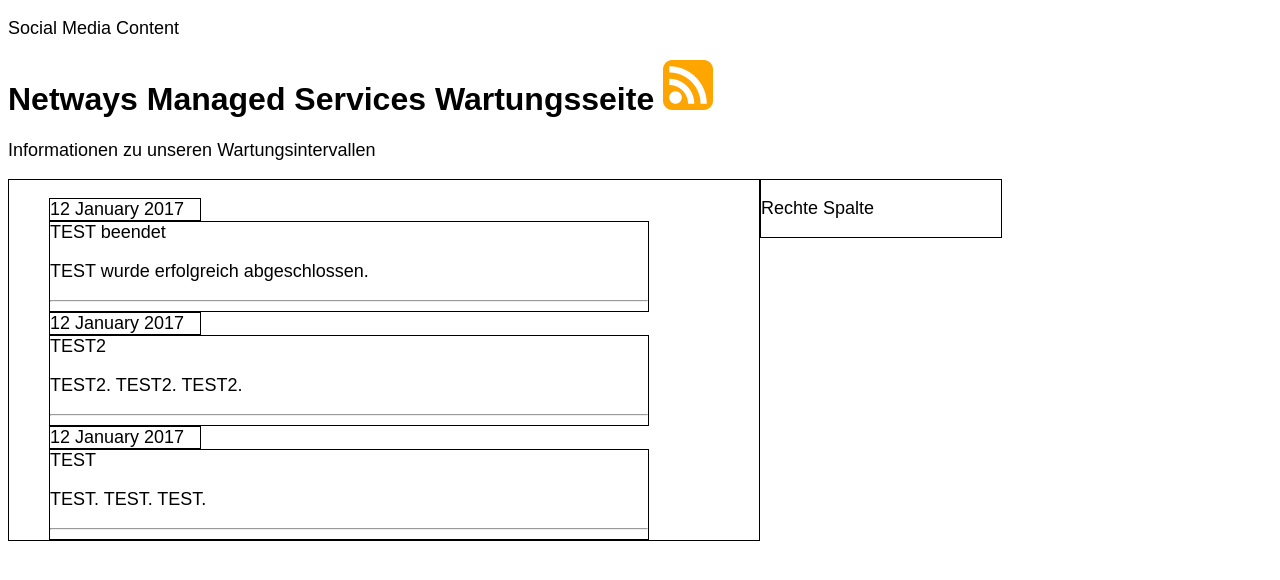
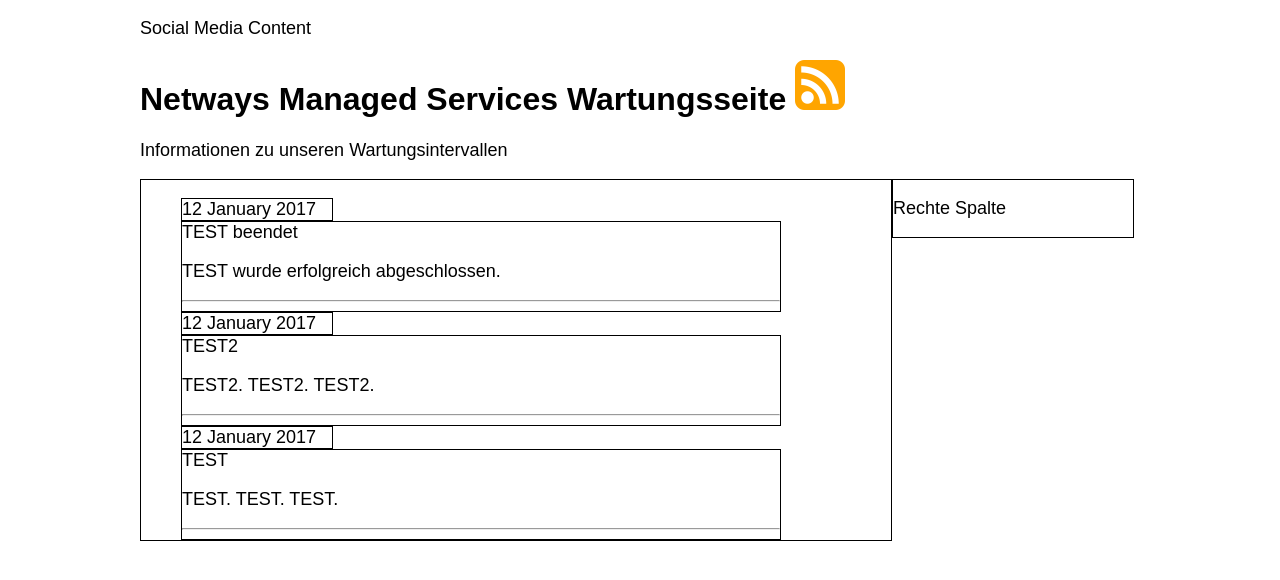
Before and after one commit to Storagegirl/storagegirl.github.io, a Jekyll site: the page built from index.html, in a window 1280 px wide. Shown: the top 580 px of the page. Built offline with Jekyll 4.4.1, drawn with Linux system fonts in a browser that asks for light colours.

Commit message:
Update index.html

```diff
--- a/index.html
+++ b/index.html
@@ -3,7 +3,7 @@
 title: Wartungsübersicht
 ---
 
-<div id="container" style="width:1000px">
+<div id="container" style="margin:auto; width:1000px">
 
 	<div class=boxsocial>
 	<p>Social Media Content</p>
```
